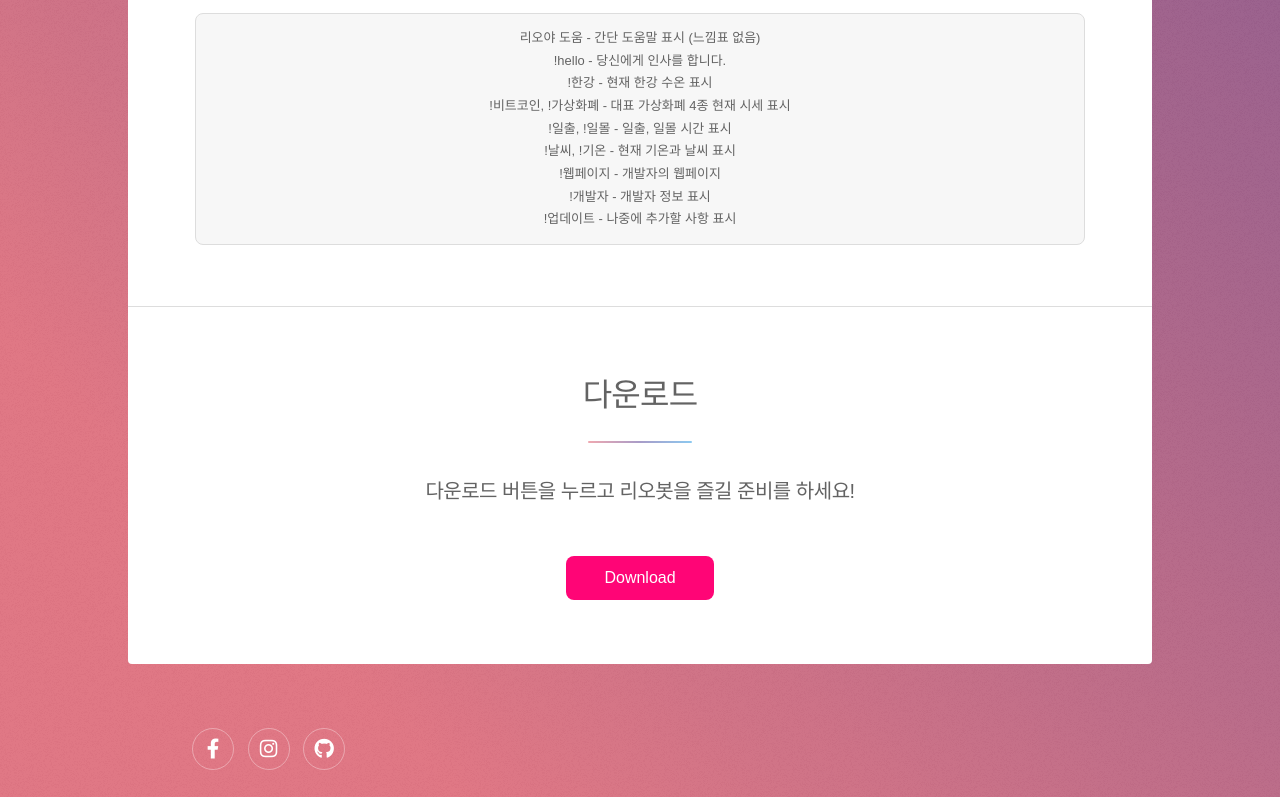
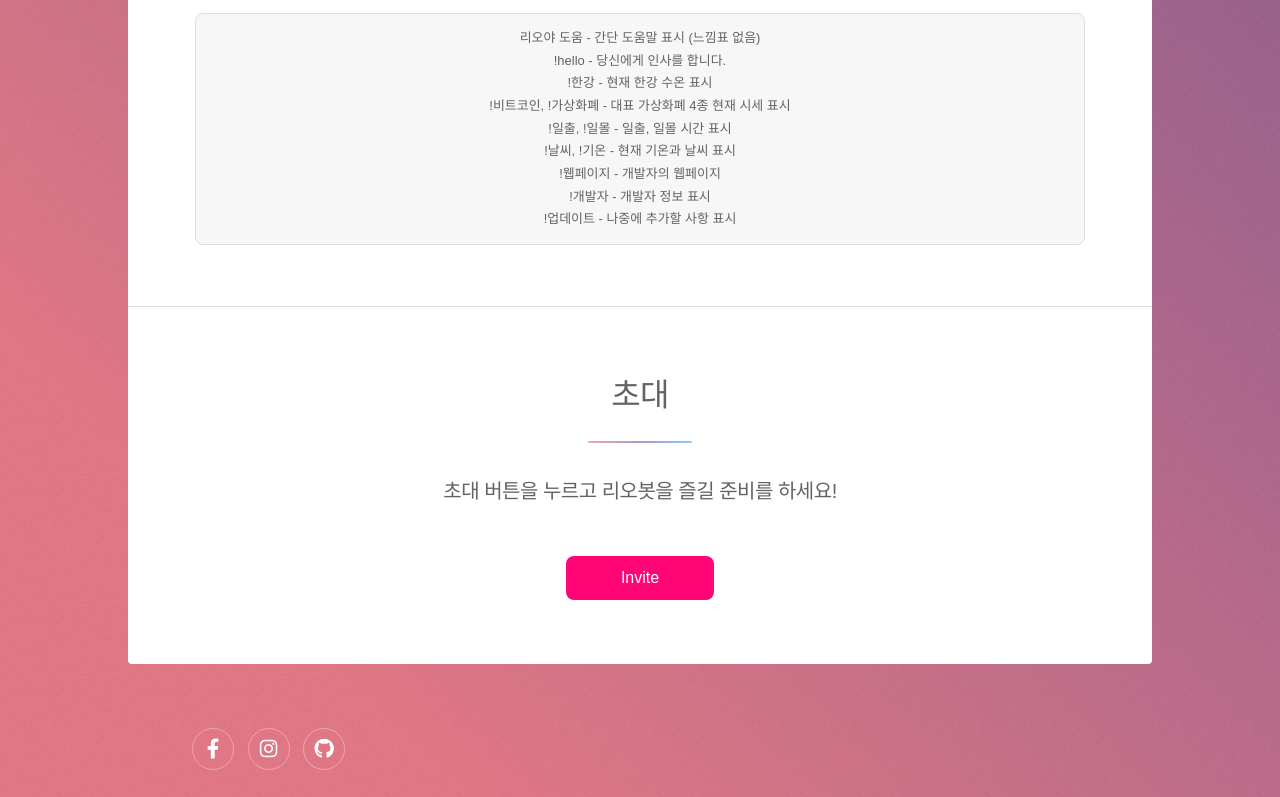
Before and after one commit to D3vle0/leo-bot, a website: page index.html in a window 1280 px wide. Shown: the part 1953-2750 px from the top of the page. Drawn offline with Linux system fonts and the light colour scheme; a web font is replaced by a local one.

Commit message:
Update index.html
added invite link

```diff
--- a/index.html
+++ b/index.html
@@ -29,7 +29,7 @@
 							<li><a href="#intro" class="active">봇 소개</a></li>
 							<li><a href="#first">주요 기능</a></li>
 							<li><a href="#second">명령어</a></li>
-							<li><a href="#cta">다운로드</a></li>
+							<li><a href="#cta">초대</a></li>
 						</ul>
 					</nav>
 
@@ -108,12 +108,12 @@
 						<!-- Get Started -->
 							<section id="cta" class="main special">
 								<header class="major">
-									<h2 class="bold">다운로드</h2>
-									<p>다운로드 버튼을 누르고 리오봇을 즐길 준비를 하세요!</p>
+									<h2 class="bold">초대</h2>
+									<p>초대 버튼을 누르고 리오봇을 즐길 준비를 하세요!</p>
 								</header>
 								<footer class="major">
 									<ul class="actions special">
-										<li><a href="generic.html" class="button primary">Download</a></li>
+										<li><a href="https://discordapp.com/oauth2/authorize?client_id=681329784768561162&permissions=8&scope=bot" class="button primary">Invite</a></li>
 									</ul>
 								</footer>
 							</section>
```
